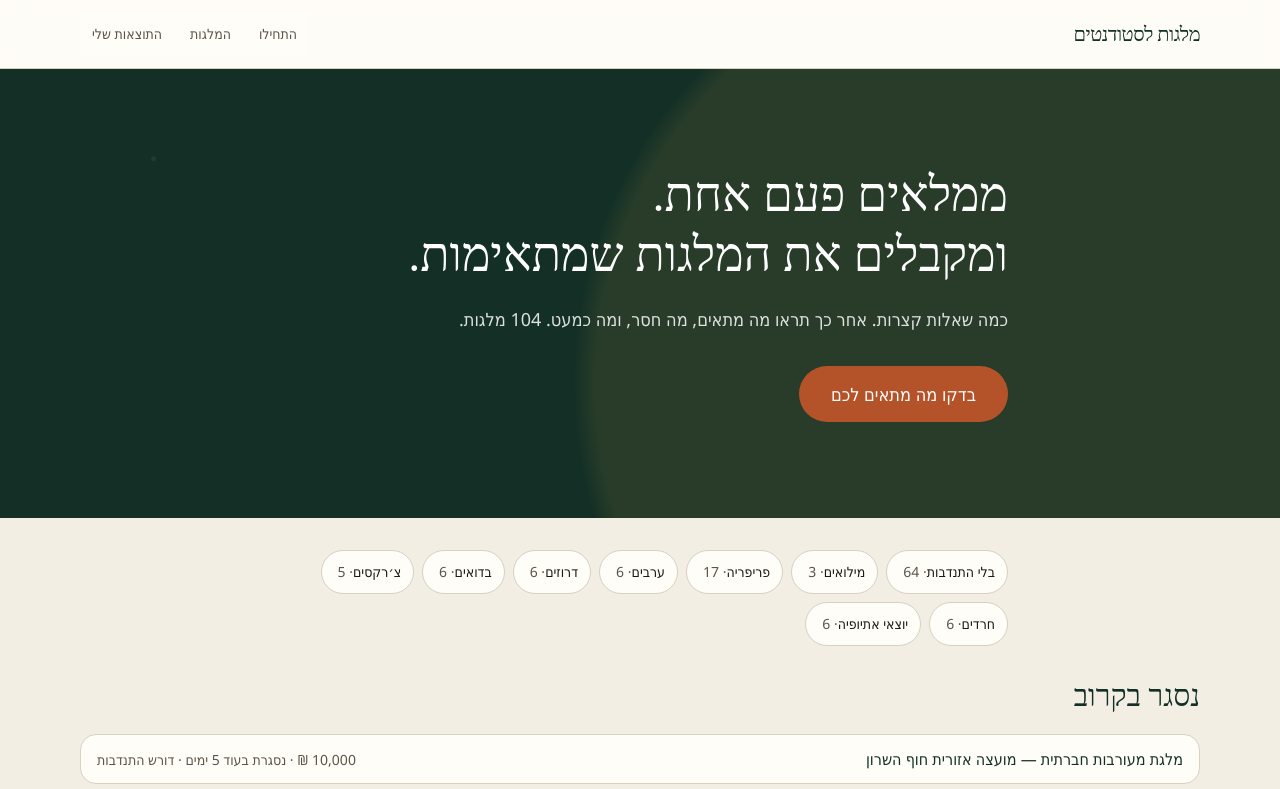
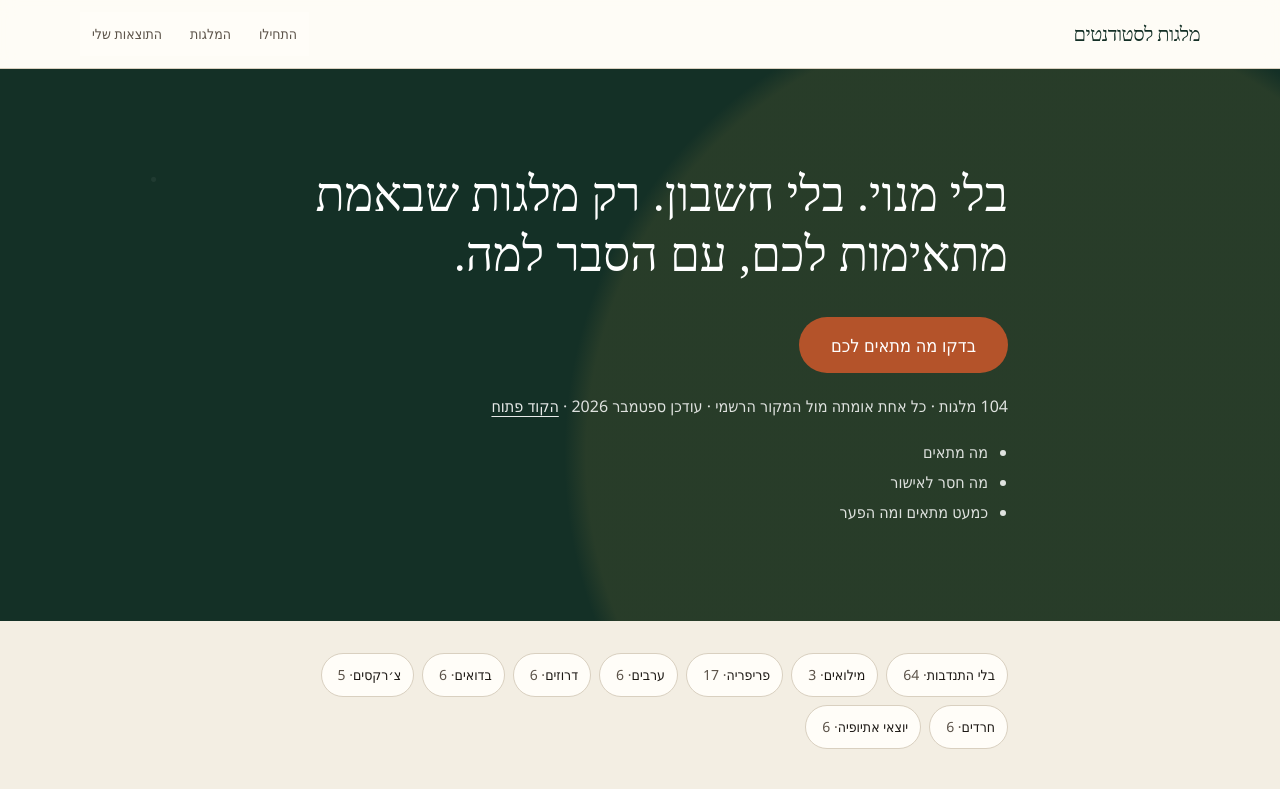
Before and after one commit to pikrfr-cloud/milgot-students, a Next.js app: page /milgot-students/ in a window 1280 px wide. Shown: the top 789 px of the page. Built offline with nearby package versions, Linux system fonts and the light colour scheme.

Commit message:
WO1-1: homepage positioning and trust line from counts.json
Co-authored-by: pikrfr-cloud <pikrfr-cloud@users.noreply.github.com>

```diff
--- a/app/page.tsx
+++ b/app/page.tsx
@@ -1,8 +1,10 @@
 import type { Metadata } from "next";
 import Link from "next/link";
-import { COUNTS, studentCountsLine } from "@/data/counts";
+import { COUNTS } from "@/data/counts";
+import { ExternalLink } from "@/components/ExternalLink";
 import { GroupChipRow } from "@/components/GroupChipRow";
 import { UrgentNowStrip } from "@/components/UrgentNowStrip";
+import { hebrewMonthYear } from "@/lib/format";
 import { HE } from "@/lib/i18n/he";
 
 export const metadata: Metadata = {
@@ -11,19 +13,16 @@ export const metadata: Metadata = {
   alternates: { canonical: "/" },
 };
 
+const HOME_H1 = "בלי מנוי. בלי חשבון. רק מלגות שבאמת מתאימות לכם, עם הסבר למה.";
+
 export default function HomePage() {
+  const monthHe = hebrewMonthYear(COUNTS.lastVerifiedMonth) ?? "לא ודאי";
+
   return (
     <div>
       <section className="pattern-band text-white">
         <div className="mx-auto max-w-3xl px-4 py-16 sm:py-24">
-          <h1 className="font-display text-4xl sm:text-5xl leading-tight">
-            ממלאים פעם אחת.
-            <br />
-            ומקבלים את המלגות שמתאימות.
-          </h1>
-          <p className="mt-5 max-w-xl text-lg text-white/85 leading-relaxed">
-            כמה שאלות קצרות. אחר כך תראו מה מתאים, מה חסר, ומה כמעט. {studentCountsLine(COUNTS)}.
-          </p>
+          <h1 className="font-display text-4xl sm:text-5xl leading-tight">{HOME_H1}</h1>
           <div className="mt-8">
             <Link
               href="/chat"
@@ -32,6 +31,20 @@ export default function HomePage() {
               {HE.actions.chatIntake}
             </Link>
           </div>
+          <p className="mt-5 max-w-xl text-white/85 leading-relaxed">
+            {COUNTS.matchable} מלגות · כל אחת אומתה מול המקור הרשמי · עודכן {monthHe} ·{" "}
+            <ExternalLink
+              href={HE.legal.githubRepoUrl}
+              className="underline underline-offset-4 text-white/90"
+            >
+              הקוד פתוח
+            </ExternalLink>
+          </p>
+          <ul className="mt-5 max-w-xl list-disc space-y-1 pr-5 text-white/85 leading-relaxed">
+            <li>מה מתאים</li>
+            <li>מה חסר לאישור</li>
+            <li>כמעט מתאים ומה הפער</li>
+          </ul>
         </div>
       </section>
 
--- a/data/counts.ts
+++ b/data/counts.ts
@@ -1,8 +1,8 @@
 import raw from "./counts.json";
 import type { CatalogCounts } from "@/lib/catalog-counts";
-import { studentCountsLine, studentCountsLineFull } from "@/lib/catalog-counts";
+import { studentCountsLine, studentCountsLineFull, studentTrustLine } from "@/lib/catalog-counts";
 
 export const COUNTS: CatalogCounts = raw;
 
-export { studentCountsLine, studentCountsLineFull };
+export { studentCountsLine, studentCountsLineFull, studentTrustLine };
 export type { CatalogCounts };
--- a/lib/catalog-counts.ts
+++ b/lib/catalog-counts.ts
@@ -3,6 +3,7 @@ import {
   maxLastVerified,
   uniqueMatchableCount,
 } from "@/lib/catalog";
+import { hebrewMonthYear } from "@/lib/format";
 import type { Scholarship } from "@/lib/types";
 
 export type CatalogCounts = {
@@ -29,3 +30,11 @@ export function studentCountsLine(c: Pick<CatalogCounts, "matchable" | "guide">)
 export function studentCountsLineFull(c: Pick<CatalogCounts, "matchable" | "guide">): string {
   return `${c.matchable} מלגות · ${c.guide} לבדיקה במוסד`;
 }
+
+/** Homepage trust line. Uses real counts; missing month → «לא ודאי». */
+export function studentTrustLine(
+  c: Pick<CatalogCounts, "matchable" | "lastVerifiedMonth">,
+): string {
+  const monthHe = hebrewMonthYear(c.lastVerifiedMonth) ?? "לא ודאי";
+  return `${c.matchable} מלגות · כל אחת אומתה מול המקור הרשמי · עודכן ${monthHe} · הקוד פתוח`;
+}
--- a/lib/format.ts
+++ b/lib/format.ts
@@ -218,20 +218,22 @@ export function deadlineSortValue(deadline: Deadline, asOf: Date = new Date()):
   return SORT_UNPUBLISHED;
 }
 
-const HEBREW_MONTHS = [
-  "בינואר",
-  "בפברואר",
-  "במרץ",
-  "באפריל",
-  "במאי",
-  "ביוני",
-  "ביולי",
-  "באוגוסט",
-  "בספטמבר",
-  "באוקטובר",
-  "בנובמבר",
-  "בדצמבר",
+const HEBREW_MONTH_NAMES = [
+  "ינואר",
+  "פברואר",
+  "מרץ",
+  "אפריל",
+  "מאי",
+  "יוני",
+  "יולי",
+  "אוגוסט",
+  "ספטמבר",
+  "אוקטובר",
+  "נובמבר",
+  "דצמבר",
 ] as const;
+
+const HEBREW_MONTHS = HEBREW_MONTH_NAMES.map((name) => `ב${name}`);
 
 /** `2026-09-01` or `2026-09` → `1 בספטמבר 2026`. */
 export function whatsappScholarshipShareText(opts: {
@@ -260,6 +262,17 @@ export function formatHebrewLongDate(iso: string): string {
   const monthHe = HEBREW_MONTHS[month - 1];
   if (!monthHe) return iso;
   return `${day} ${monthHe} ${year}`;
+}
+
+/** `2026-09` / `2026-09-02` → `ספטמבר 2026`. Invalid input → null. */
+export function hebrewMonthYear(iso: string): string | null {
+  const m = /^(\d{4})-(\d{2})(?:-\d{2})?$/.exec(iso.trim());
+  if (!m) return null;
+  const year = Number(m[1]);
+  const month = Number(m[2]);
+  const monthHe = HEBREW_MONTH_NAMES[month - 1];
+  if (!monthHe) return null;
+  return `${monthHe} ${year}`;
 }
 
 export function countLabel(n: number, singular: string, plural: string): string {
```
Also changed, not shown: 2 other files (tests, documents, lock files or other folders).
